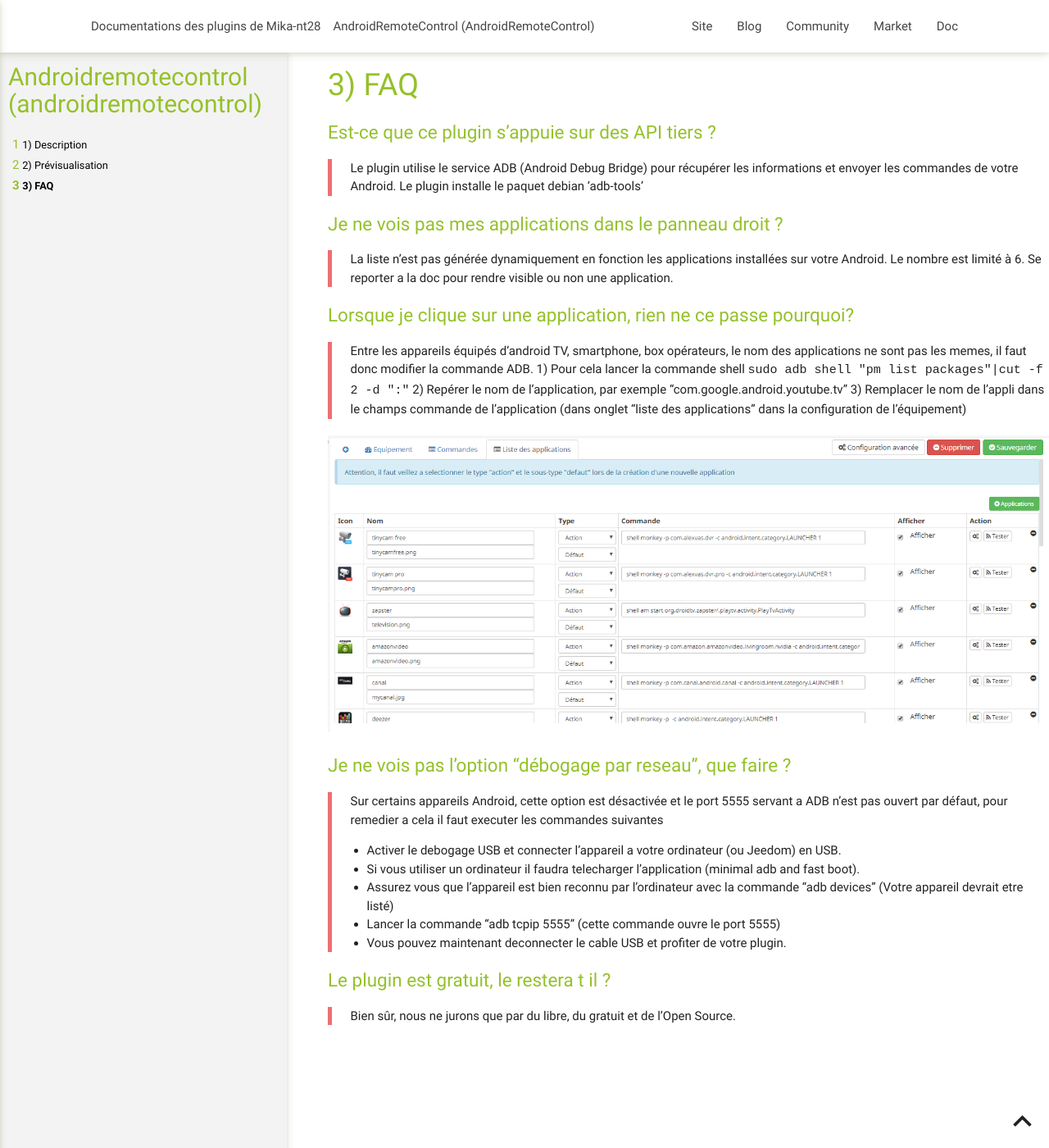
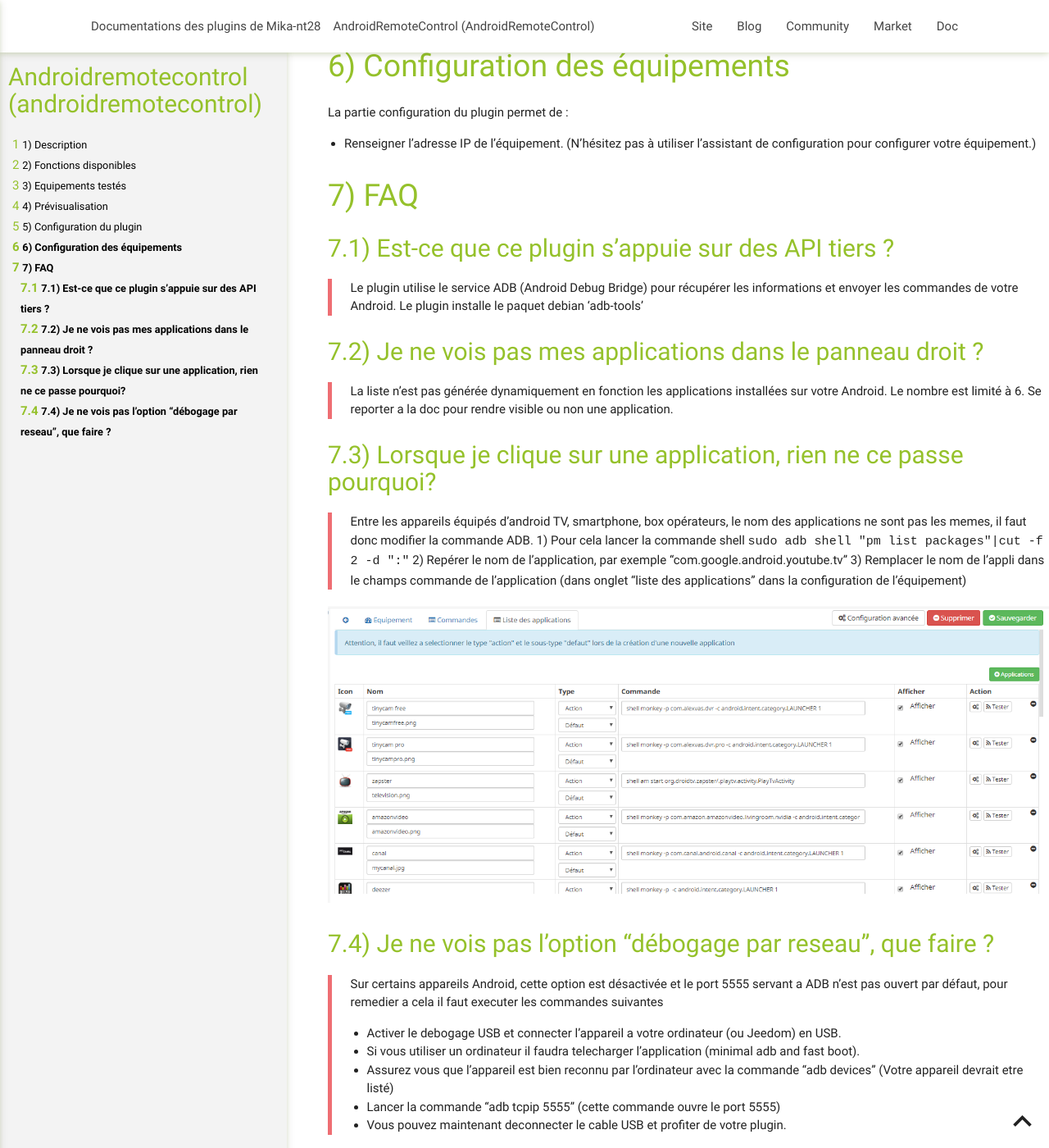
Before and after one commit to mika-nt28/Documentations, a Jekyll site: the page built from AndroidRemoteControl/fr_FR/index.md, in a window 1280 px wide and 1400 px high, scrolled down 4053 px. Shown: the whole window at 82% size. Built offline with Jekyll 4.4.1, drawn with Linux system fonts in a browser that asks for light colours; some of the changed text lies outside the part shown.

Commit message:
Update index.md

````diff
--- a/AndroidRemoteControl/fr_FR/index.md
+++ b/AndroidRemoteControl/fr_FR/index.md
@@ -8,7 +8,7 @@
 
 Plugin permettant de piloter les terminaux android (TV, Shield, freebox mini 4k, Smartphone, etc..)
 
-### Fonctions disponibles
+# Fonctions disponibles
 Infos :
 * nom de l'appareil
 * état (allumé/éteint) (buggé pour l'instant)
@@ -34,7 +34,7 @@
 * Commander l'allumage de l'ampli (Yamaha dans mon cas) lorsque la box est allumée (car parfois le HDMI CEC).
 * Si Netflix lancé -> lumière salon à 50%
 
-### Equipements testés
+# Equipements testés
 Actuellement le plugin a été vérifié sur les matériels suivants:
 * Nvidia Shield (pas de configurations supplémentaires a effectuer).
 * Oneplus 5t (pas de configurations supplémentaires à effectuer).
@@ -70,11 +70,11 @@
 
 ![Screenshot7](../images/Screenshot7.png)
 
-### Configuration du plugin
+# Configuration du plugin
 
 Après téléchargement du plugin, il faut l’activer, celui-ci ne nécessite aucune autre configuration.
 
-### Configuration des équipements
+# Configuration des équipements
 
 La partie configuration du plugin permet de :
 
@@ -82,16 +82,16 @@
 
 # FAQ
 
-### Est-ce que ce plugin s'appuie sur des API tiers ?
+## Est-ce que ce plugin s'appuie sur des API tiers ?
 
 > Le plugin utilise le service ADB (Android Debug Bridge) pour récupérer les informations et envoyer les commandes de votre Android.
 Le plugin installe le paquet debian 'adb-tools'
 
-### Je ne vois pas mes applications dans le panneau droit ?
+## Je ne vois pas mes applications dans le panneau droit ?
 
 > La liste n'est pas générée dynamiquement en fonction les applications installées sur votre Android. Le nombre est limité à 6. Se reporter a la doc pour rendre visible ou non une application.
 
-### Lorsque je clique sur une application, rien ne ce passe pourquoi?
+## Lorsque je clique sur une application, rien ne ce passe pourquoi?
 
 > Entre les appareils équipés d'android TV, smartphone, box opérateurs, le nom des applications ne sont pas les memes, il faut donc modifier la commande ADB.
 > 1) Pour cela lancer la commande shell ```sudo adb shell "pm list packages"|cut -f 2 -d ":"```
@@ -100,7 +100,7 @@
 
 ![Screenshot8](../images/Screenshot8.png)
 
-### Je ne vois pas l'option "débogage par reseau", que faire ?
+## Je ne vois pas l'option "débogage par reseau", que faire ?
 
 > Sur certains appareils Android, cette option est désactivée et le port 5555 servant a ADB n'est pas ouvert par défaut, pour remedier a cela il faut executer les commandes suivantes
 > - Activer le debogage USB et connecter l'appareil a votre ordinateur (ou Jeedom) en USB.
@@ -108,7 +108,3 @@
 > - Assurez vous que l'appareil est bien reconnu par l'ordinateur avec la commande "adb devices" (Votre appareil devrait etre listé)
 > - Lancer la commande "adb tcpip 5555" (cette commande ouvre le port 5555)
 > - Vous pouvez maintenant deconnecter le cable USB et profiter de votre plugin.
-
-### Le plugin est gratuit, le restera t il ?
-
-> Bien sûr, nous ne jurons que par du libre, du gratuit et de l'Open Source.
````
